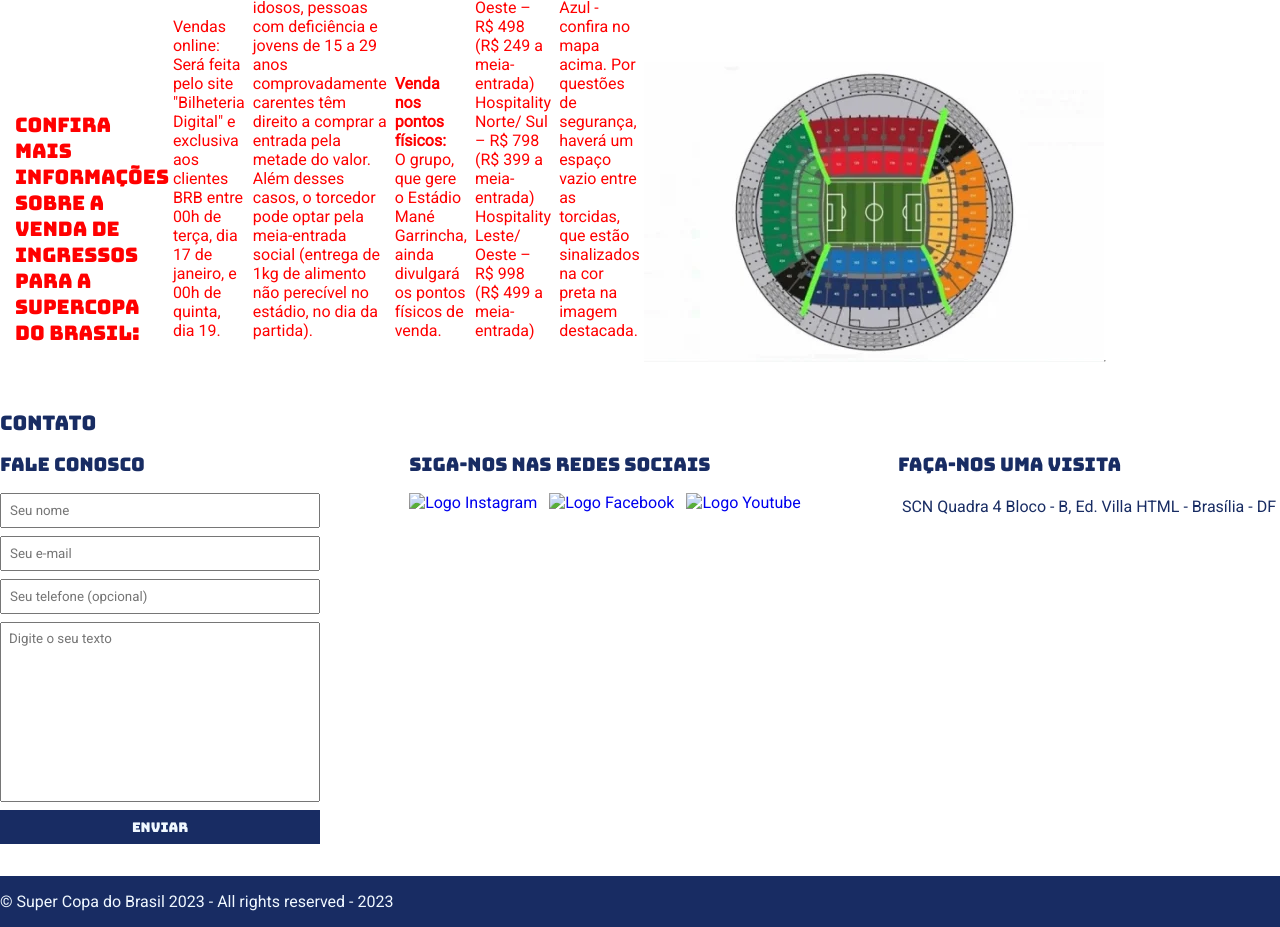
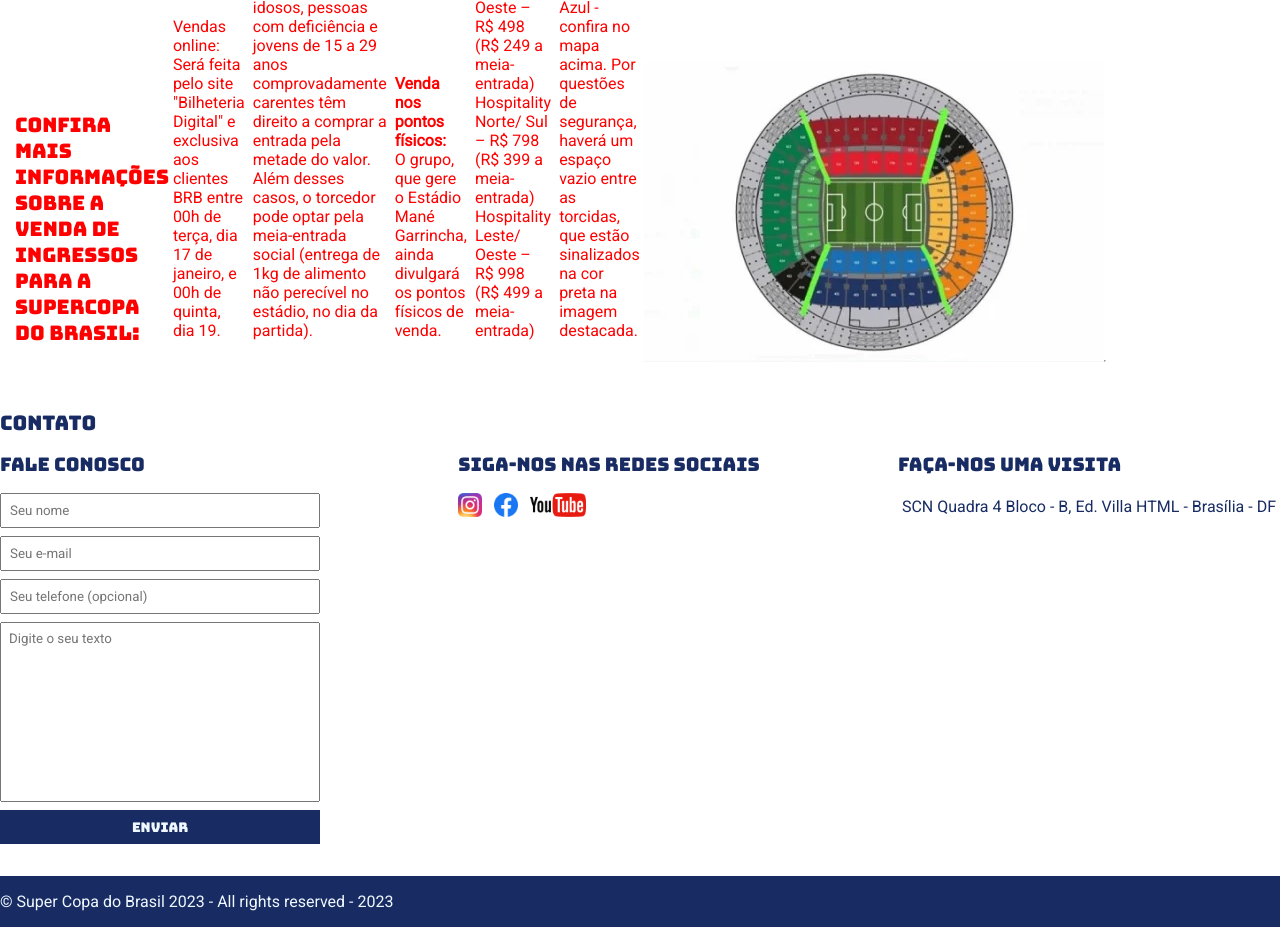
Before and after one commit to SergioAdrianoMCaetano/Front_End_EBCA, a plain HTML site: page index2.html in a window 1280 px wide. Shown: the part 1208-2135 px from the top of the page. Drawn offline with Linux system fonts and the light colour scheme.

Commit message:
index atualizado

```diff
--- a/index2.html
+++ b/index2.html
@@ -95,17 +95,17 @@
                     <ul class="social-link">
                         <li>
                             <a href="#" title="Siga-nos pelo Instagram">
-                                <img src="./imagens/instagram.png" alt="Logo Instagram">
+                                <img src="./imagens_site/instagram.png" alt="Logo Instagram">
                             </a>
                         </li>
                         <li>
                             <a href="#" title="Siga-nos pelo Facebook">
-                                <img src="./imagens/facebook.png" alt="Logo Facebook">
+                                <img src="./imagens_site/facebook.png" alt="Logo Facebook">
                             </a>
                         </li>
                         <li>
                             <a href="#" title="Visita te o nosso canal no Youtube">
-                                <img src="./imagens/youtube.png" alt="Logo Youtube">
+                                <img src="./imagens_site/youtube.png" alt="Logo Youtube">
                             </a>
                         </li>
                     </ul>
```
